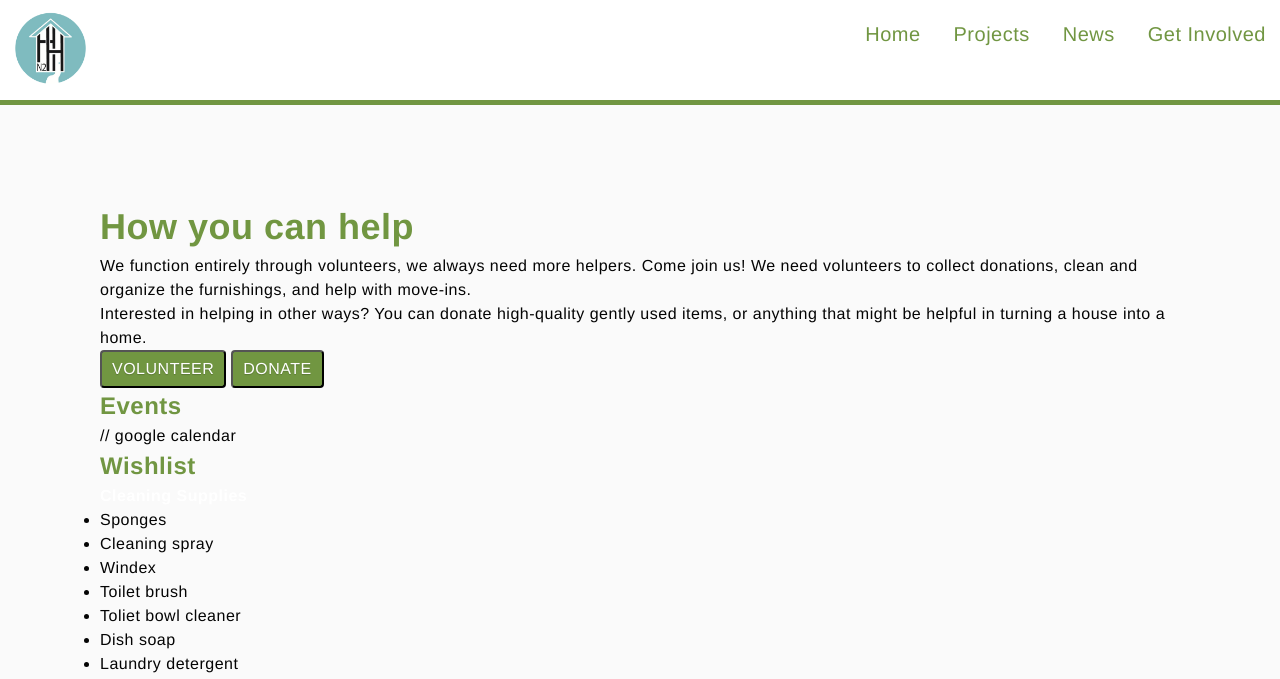
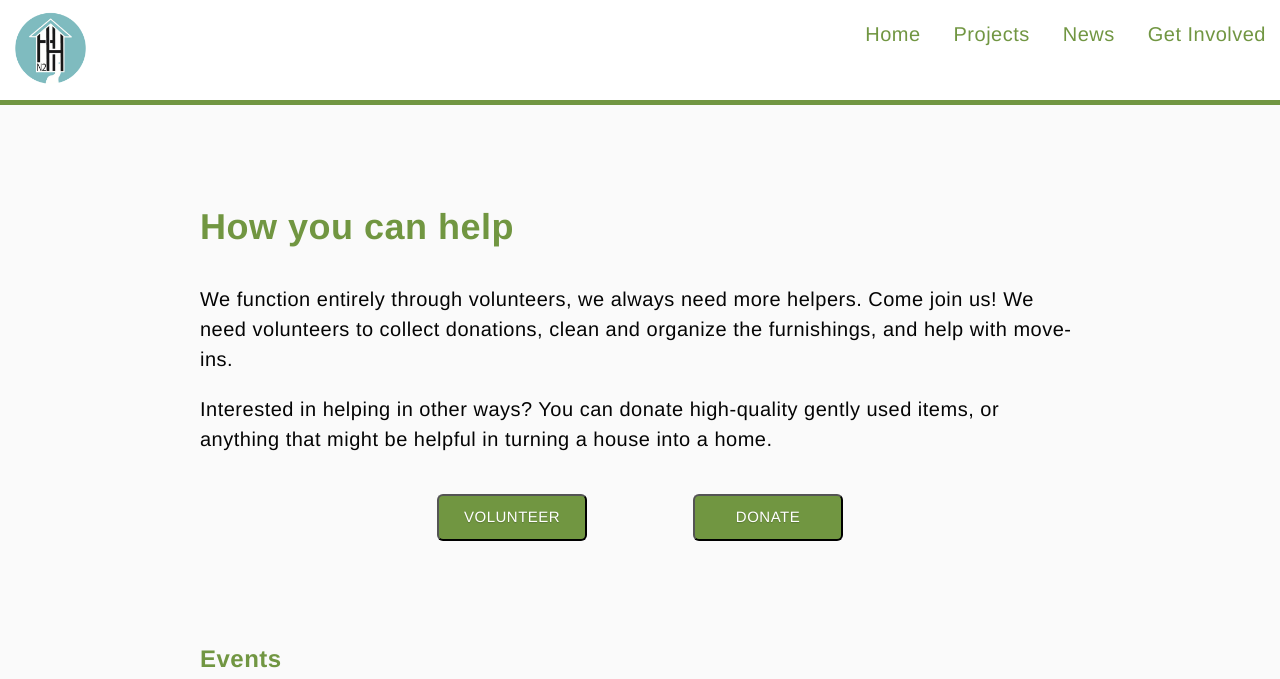
Before and after one commit to si-air2020/si-air2020.github.io, a Jekyll site: the page get-involved/test.html, which Jekyll copies as it is, in a window 1280 px wide and 1400 px high. Shown: the top 679 px of the window. Built offline with Jekyll 4.4.1, drawn with Linux system fonts in a browser that asks for light colours; some of the changed text lies outside the part shown.

Commit message:
layout work

```diff
--- a/css/get-involved.css
+++ b/css/get-involved.css
@@ -187,40 +187,67 @@ header #btnNav:checked ~ .iconNav span:after {
   grid-template-columns: 1fr 1fr; */
   position: relative;
   top: 200px;
-  margin-left: 100px;
-  margin-right: 100px;
+  margin-left: 200px;
+  margin-right: 200px;
+  font-size: 20px;
+  font-weight: 300;
 }
 
+div {
+
+  padding-bottom: 50px;
+}
 h1 {
 
   font-size: 36px;
   color: #719641;
+  padding-bottom: 20px;
 
 }
 
 h2 {
   font-size: 24px;
+  padding-bottom: 20px;
+
 }
 
 h3 {
   color: black;
 }
 
+p {
+  padding-top: 10px;
+  padding-bottom: 10px;
+}
+
+
 .buttons {
-  margin: 0 auto;
+  padding: 30px;
+  padding-bottom: 50px;
+  /* margin-right: auto;
+  margin-left: auto; */
+  position: relative;
+  text-align: center;
 }
  button {
+   display: inline-block;
    background: #719641;
    color: white;
-   border-radius: 4px;
+   border-radius: 6px;
    text-shadow: 0 1px 1px rgba(0, 0, 0, 0.2);
-   padding: 5px;
-   padding-left: 10px;
-   padding-right: 10px;
-   font-weight:normal;
+   padding: 10px 25px;
+   /* padding-left: 10px;
+   padding-right: 10px; */
+   font-weight: normal;
+   margin-left: 50px;
+   margin-right: 50px;
+   width: 150px;
+   font-size: 15px;
  }
 
-
+.events {
+  padding-bottom: 50px;
+}
 
 
 /*END GET INVOLVED CONTENT*/
--- a/get-involved/test.html
+++ b/get-involved/test.html
@@ -42,8 +42,10 @@
 
         <div class="events">
           <h2>Events</h2>
-          // google calendar
-        </div>
+          <iframe src="https://calendar.google.com/calendar/embed?height=600&amp;wkst=1&amp;bgcolor=%23daf8b3&amp;ctz=America%2FNew_York&amp;src=ZW4udXNhI2hvbGlkYXlAZ3JvdXAudi5jYWxlbmRhci5nb29nbGUuY29t&amp;color=%230B8043&amp;showTitle=0&amp;title=Default%20Calendar" style="border:solid 1px #777" width="800" height="600" frameborder="0" scrolling="no"></iframe>
+					<!-- import hn2h calendar -->
+
+			  </div>
 
         <div class="wishlist">
           <h2>Wishlist</h2>
@@ -128,11 +130,12 @@
         </div>
 
         <div class="items">
-          <p>We appreciate your donations to HouseN2Home and kindly ask that you sort through your donations before delivering them. This saves us time sorting through unwanted goods and having to re-donate them. Thank you for reviewing our donation criteria listed below. Please contact us with any questions.</p>
 
           <div class="guidelines">
-            <h2>Guidelines</h2>
-            <ul>
+            <h2>Donation Guidelines</h2>
+						<p>We appreciate your donations to HouseN2Home and kindly ask that you sort through your donations before delivering them. This saves us time sorting through unwanted goods and having to re-donate them. Thank you for reviewing our donation criteria listed below. Please contact us with any questions.</p>
+
+					  <ul>
               <li>Only clean, gently used, quality items</li>
               <li>No excessively heavy or large items (some desks, dressers are just too big)</li>
               <li>Take extra care with mattresses and staining – nothing more than VERY minor!</li>
```
